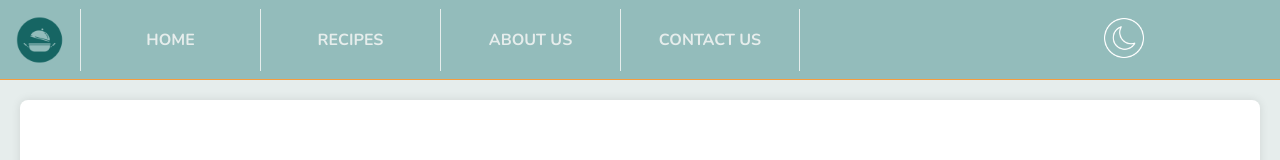
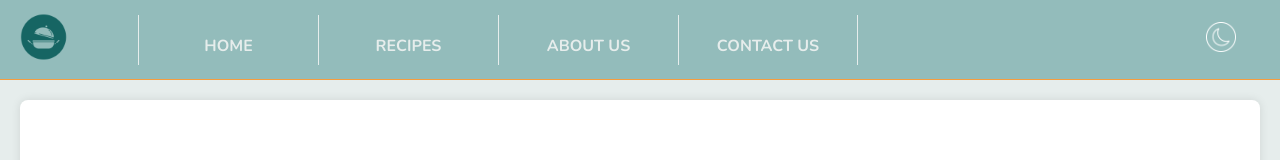
Before and after one commit to HalynaRiabokonenko/cookbook, a React (Create React App) app: page / in a window 1280 px wide. Shown: the top 160 px of the page. Built offline with nearby package versions, Linux system fonts and the light colour scheme; no server answers.

Commit message:
change All recipes link styles at Home page

```diff
--- a/src/components/Header/Header.module.css
+++ b/src/components/Header/Header.module.css
@@ -8,16 +8,18 @@
   background: var(--medium-green);
   border-bottom: solid 1px var(--orange);
   display: flex;
+  flex-direction: row;
   top: 0;
   right: 0;
   align-items: center;
+  justify-content: center;
   width: var(--header-width);
   position: fixed;
 }
 
 .logo__img {
   height: calc(var(--header-hight) * 0.6);
-  margin: 0 16px;
+  margin: 0 70px 0 20px;
 }
 
 /* Navigation */
@@ -33,7 +35,7 @@
 .global-nav__list {
   list-style-type: none;
   display: flex;
-  width: 100%;
+  height: 50px;
 }
 
 .global-nav__list-item {
@@ -43,6 +45,9 @@
   border-left: 1px solid var(--light-green);
   width: 180px;
   text-align: center;
+  display: flex;
+  justify-content: center;
+  justify-self: center;
 }
 
 .global-nav__list-item:last-child {
@@ -50,7 +55,7 @@
 }
 
 /* link ---> */
-.global-nav__list-item-link:link {
+.global-nav__list-item-link {
   color: var(--light-green);
 }
 
@@ -67,9 +72,7 @@
 }
 
 .global-mode__container {
-  display: flex;
-  align-items: center;
-  justify-content: center;
+  margin: auto;
 }
 
 .global-mode__button {
@@ -79,8 +82,8 @@
 }
 
 .global-mode__icon {
-  height: 40px;
-  width: 40px;
+  height: 30px;
+  width: 30px;
 }
 
 .header__container.dark {
--- a/src/components/Home/Home.module.css
+++ b/src/components/Home/Home.module.css
@@ -38,7 +38,28 @@
 
 .home__all-recipes-link {
   color: var(--medium-green);
-  text-decoration: underline;
+  text-decoration: none;
+  text-transform: uppercase;
+  font-weight: bold;
+  background-color: var(--white);
+  margin: 20px;
+  padding: 10px 20px;
+  border: 2px solid var(--medium-green);
+  border-radius: 10px;
+  cursor: pointer;
+  font-size: var(--modal-button-text-font-size);
+}
+
+.home__all-recipes-link:hover {
+  color: var(--white);
+  background-color: var(--medium-green);
+  border: 2px solid var(--medium-green);
+}
+
+.home__all-recipes-link:active {
+  color: var(--white);
+  background-color: var(--light-gray);
+  border: 1.5px solid var(--light-gray);
 }
 
 /* grid containers --->*/
@@ -135,3 +156,26 @@
   background-color: #252927;
   border: 1px solid var(--light-green--dark);
 }
+
+.home__all-recipes-link.dark {
+  box-shadow: none;
+  color: var(--modal-text-color);
+  background-color: #252927;
+  border: 1.5px solid var(--modal-text-color);
+}
+
+.home__all-recipes-link.dark:hover {
+  box-shadow: none;
+  color: var(--medium-green--dark);
+  text-shadow: none;
+  background-color: var(--header-text-color--dark);
+  border: 1.5px solid var(--header-text-color--dark);
+}
+
+.home__all-recipes-link.dark:active {
+  box-shadow: none;
+  color: var(--white);
+  text-shadow: none;
+  background-color: var(--orange--dark);
+  border: 1.5px solid var(--orange--dark);
+}
--- a/src/components/Home/Home.tsx
+++ b/src/components/Home/Home.tsx
@@ -112,9 +112,11 @@ const Home = () => {
                     </div>
                     <div className={styles["home__all-recipes-container"]}>
                         <p className={styles["home__all-recipes-paragraph"]}>
-                            See all recipes{" "}
-                            <Link to="/recipes" className={styles["home__all-recipes-link"]}>
-                                here
+                            <Link to="/recipes" className={classnames(
+                                styles["home__all-recipes-link"],
+                                styles[mode]
+                            )}>
+                                All recipes
                             </Link>
                         </p>
                     </div>
```
